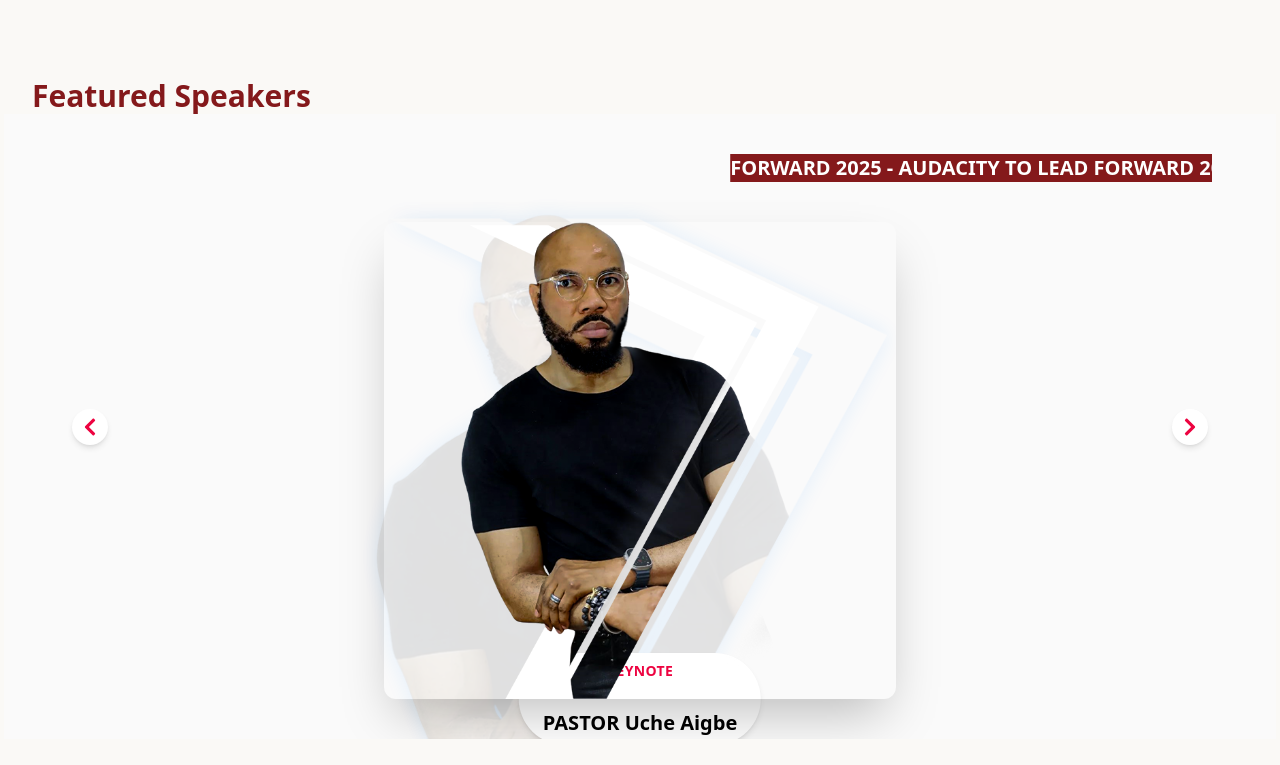
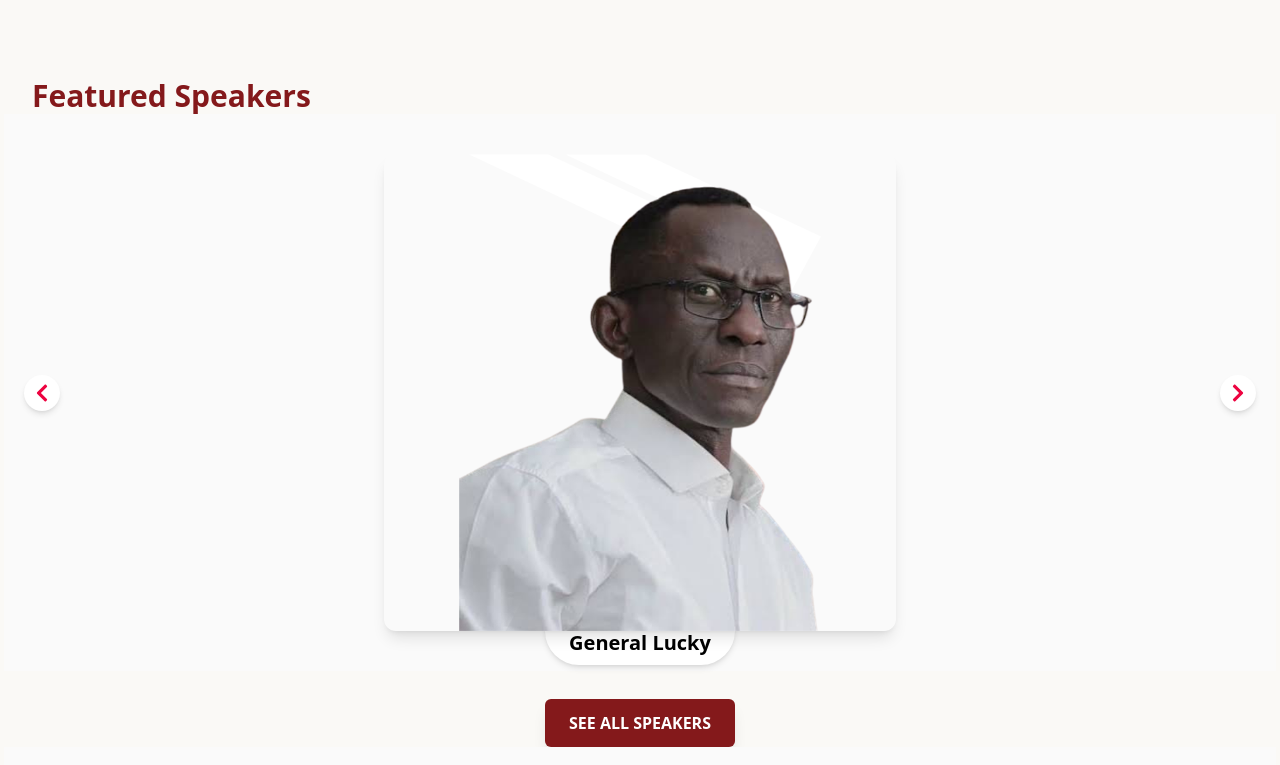
Before and after one commit to Udofire001/forwardlive2, a React (Vite) app: page / in a window 1280 px wide. Shown: the part 1434-2199 px from the top of the page. Built offline with nearby package versions, Linux system fonts and the light colour scheme.

Commit message:
carousel fix

```diff
--- a/src/Components/SpeakerCarousel.jsx
+++ b/src/Components/SpeakerCarousel.jsx
@@ -1,11 +1,5 @@
 import React, { useState, useEffect } from "react";
 import { FaChevronLeft, FaChevronRight } from "react-icons/fa";
-import Speaker2 from "../assets/PSTUCHE.png";
-import Speaker3 from "../assets/GeneralLucky.png";
-import Speaker4 from "../assets/DrJumokeOduwole.png";
-import Speaker5 from "../assets/IbukunAdebayo.png";
-import Speaker6 from "../assets/SeunOkinbaloye.png";
-import Speaker7 from "../assets/KIKIOSINBAJO.png";
 
 import Speakers1 from "../assets/Speakers/Elvis.png";
 import Speakers2 from "../assets/Speakers/Ibukun.png";
@@ -19,56 +13,16 @@ import Speakers9 from "../assets/Speakers/Seun.png";
 import Speakers10 from "../assets/Speakers/UCHE.png";
 
 const speakers = [
-  {
-    name: "PASTOR Uche Aigbe",
-    role: "Keynote",
-    image: Speakers10,
-  },
-  {
-    name: "General Lucky",
-    role: "Speaker",
-    image: Speakers5,
-  },
-  {
-    name: "Dr Jumoke Oduwole",
-    role: "Keynote",
-    image: Speakers3,
-  },
-  {
-    name: "Dr Ibukun Adebayo",
-    role: "Keynote",
-    image: Speakers2,
-  },
-  {
-    name: "Miss KiKi Osinbajo",
-    role: "Speaker",
-    image: Speakers4,
-  },
-  {
-    name: "Seun Okinbaloye",
-    role: "Speaker",
-    image: Speakers9,
-  },
-  {
-    name: "Dr Elvis Abuyere",
-    role: "Speaker",
-    image: Speakers1,
-  },
-  {
-    name: "Mosope Olaosebikan",
-    role: "speaker",
-    image: Speakers6,
-  },
-  {
-    name: "Barr Pelumi Olajengbesin",
-    role: "Speaker",
-    image: Speakers7,
-  },
-  {
-    name: "Pastor Rotiba Emmanuel",
-    role: "Key Speaker",
-    image: Speakers8,
-  },
+  { name: "PASTOR Uche Aigbe", role: "Keynote", image: Speakers10 },
+  { name: "General Lucky", role: "Speaker", image: Speakers5 },
+  { name: "Dr Jumoke Oduwole", role: "Keynote", image: Speakers3 },
+  { name: "Dr Ibukun Adebayo", role: "Keynote", image: Speakers2 },
+  { name: "Miss KiKi Osinbajo", role: "Speaker", image: Speakers4 },
+  { name: "Seun Okinbaloye", role: "Speaker", image: Speakers9 },
+  { name: "Dr Elvis Abuyere", role: "Speaker", image: Speakers1 },
+  { name: "Mosope Olaosebikan", role: "Speaker", image: Speakers6 },
+  { name: "Barr Pelumi Olajengbesin", role: "Speaker", image: Speakers7 },
+  { name: "Pastor Rotiba Emmanuel", role: "Key Speaker", image: Speakers8 },
 ];
 
 const SpeakerCarousel = () => {
@@ -81,10 +35,10 @@ const SpeakerCarousel = () => {
 
   useEffect(() => {
     if (!isHovered && total > 1) {
-      const interval = setInterval(next, 7000); // Change every 7s
+      const interval = setInterval(next, 5000); // every 5 seconds
       return () => clearInterval(interval);
     }
-  }, [current, isHovered, total]);
+  }, [isHovered, total]);
 
   const speaker = speakers[current];
 
@@ -93,71 +47,37 @@ const SpeakerCarousel = () => {
       <h2 className="text-xl px-7 md:text-3xl font-bold text-[#84191B]">
         Featured Speakers
       </h2>
+
       <section
-        className="relative bg-[#fafafa] py-10 px-6 md:px-16 overflow-hidden"
+        className="relative bg-[#fafafa] py-10 px-6 md:px-16"
         onMouseEnter={() => setIsHovered(true)}
         onMouseLeave={() => setIsHovered(false)}
       >
-        <div className="relative overflow-x-hidden">
-          <div className="animate-marquee whitespace-nowrap">
-            <h1 className="uppercase font-semibold bg-[#84191b] text-white text-xl mb-10 inline-block">
-              Forward 2025 - AUDACITY TO LEAD Forward 2025 - AUDACITY TO LEAD
-              Forward 2025 - AUDACITY TO LEAD Forward 2025 - AUDACITY TO LEAD
-              Forward 2025 - AUDACITY TO LEAD Forward 2025 - AUDACITY TO LEAD
-              Forward 2025 - AUDACITY TO LEAD Forward 2025 - AUDACITY TO LEAD
-            </h1>
-          </div>
-        </div>
-
+        {/* Speaker Image */}
         <div className="max-w-7xl mx-auto flex justify-center items-center">
-          {/* Centered Image Section */}
-          <div className="relative w-full max-w-md md:max-w-lg flex justify-center items-center">
-            <div className="absolute top-0 left-0 w-full h-full transform -translate-x-2 -translate-y-2 z-0 opacity-10 transition-all duration-500">
-              <img
-                src={speaker.image}
-                alt={speaker.name}
-                className="w-full h-auto object-contain grayscale contrast-200"
-                style={{ filter: "drop-shadow(0 0 10px dodgerblue)" }}
-              />
-            </div>
-
-            {/* Main Image */}
+          <div className="relative w-full max-w-md md:max-w-lg flex flex-col items-center">
             <img
               src={speaker.image}
               alt={speaker.name}
-              className="relative z-10 w-full max-h-[477px] object-contain rounded-xl shadow-2xl transition-all duration-500"
-              key={current}
+              className="relative z-10 w-full max-h-[477px] object-contain rounded-xl shadow-lg transition-opacity duration-700 ease-in-out opacity-100"
+              style={{
+                opacity: 1,
+                transition: "opacity 0.7s ease-in-out",
+              }}
             />
-
-            {/* Name Overlay */}
-            <div className="absolute bottom-0 left-1/2 -translate-x-1/2 translate-y-1/2 bg-white px-6 py-2 rounded-full shadow-md text-center transition-all duration-500">
+            <div className="absolute bottom-0 translate-y-1/2 bg-white px-6 py-2 rounded-full shadow-md text-center">
               <p className="text-sm text-[#ED0340] font-semibold uppercase tracking-wide">
                 {speaker.role}
               </p>
-              <h3 className="text-xl font-bold text-black mt-7">
+              <h3 className="text-xl font-bold text-black mt-1">
                 {speaker.name}
               </h3>
             </div>
           </div>
         </div>
 
-        {/* Progress Dots
-        <div className="absolute bottom-20 left-1/2 -translate-x-1/2 flex gap-2 z-20">
-          {speakers.map((_, index) => (
-            <button
-              key={index}
-              onClick={() => setCurrent(index)}
-              className={`w-3 h-3 rounded-full transition-all duration-300 ${
-                index === current
-                  ? "bg-[#ED0340] scale-125"
-                  : "bg-gray-300 hover:bg-gray-400"
-              }`}
-            />
-          ))}
-        </div> */}
-
-        {/* Left Chevron */}
-        <div className="absolute top-1/2 left-17 -translate-y-1/2 z-20 hidden sm:block">
+        {/* Navigation */}
+        <div className="absolute top-1/2 left-5 -translate-y-1/2 hidden sm:block">
           <button
             onClick={prev}
             className="bg-white shadow-md p-2 rounded-full hover:bg-gray-200 transition"
@@ -166,8 +86,7 @@ const SpeakerCarousel = () => {
           </button>
         </div>
 
-        {/* Right Chevron */}
-        <div className="absolute top-1/2 right-17 -translate-y-1/2 z-20 hidden sm:block">
+        <div className="absolute top-1/2 right-5 -translate-y-1/2 hidden sm:block">
           <button
             onClick={next}
             className="bg-white shadow-md p-2 rounded-full hover:bg-gray-200 transition"
@@ -175,28 +94,13 @@ const SpeakerCarousel = () => {
             <FaChevronRight className="text-xl text-[#ED0340]" />
           </button>
         </div>
-
-        {/* Autoplay indicator
-      <div className="absolute top-4 right-4 z-20">
-        <div
-          className={`px-3 py-1 rounded-full text-xs font-medium transition-all duration-300 ${
-            isHovered
-              ? "bg-yellow-100 text-yellow-800"
-              : "bg-green-100 text-green-800"
-          }`}
-        >
-          {isHovered ? "Paused" : "Auto-playing"}
-        </div>
-      </div>   */}
-
-        {/* CTA Button */}
       </section>
 
+      {/* CTA Button */}
       <div className="text-center mt-7">
         <a
           href="/speakers"
-          rel="noopener noreferrer"
-          className="group px-6 py-3 bg-[#84191b] hover:bg-blue-600 text-white font-bold rounded-md transition-all duration-200 transform hover:scale-105 shadow-lg hover:shadow-xl inline-block"
+          className="px-6 py-3 bg-[#84191b] hover:bg-blue-600 text-white font-bold rounded-md transition-all duration-200 transform hover:scale-105 shadow-lg inline-block"
         >
           <span className="text-xs sm:text-sm md:text-base">
             SEE ALL SPEAKERS
```
